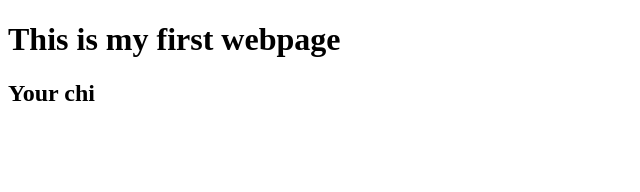
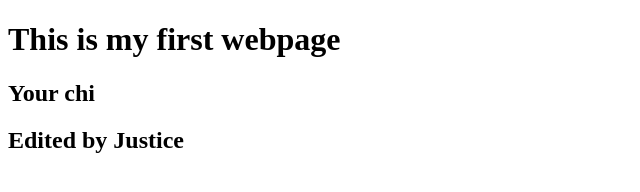
Before and after one commit to chicomzee/myfirstproject, a plain HTML site: page index.html in a window 1280 px wide. Shown: the whole page, without its empty margins (0-640 px from the left). Drawn offline with Linux system fonts and the light colour scheme.

Commit message:
from laptop

```diff
--- a/index.html
+++ b/index.html
@@ -7,5 +7,6 @@
 <body>
 <h1>This is my first webpage</h1>
 <h2>Your chi</h2>
+<h2>Edited by Justice</h2>
 </body>
 </html>
```
